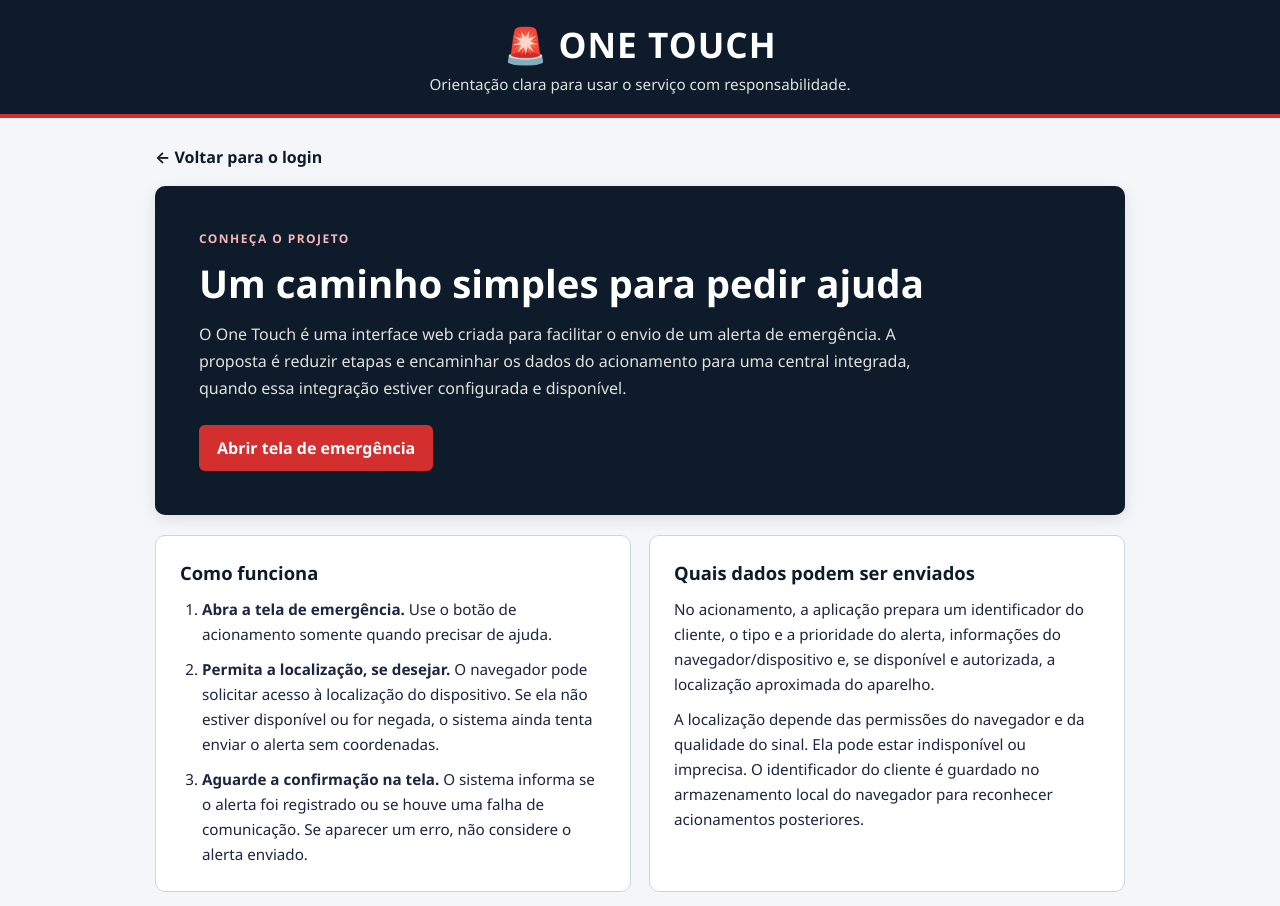
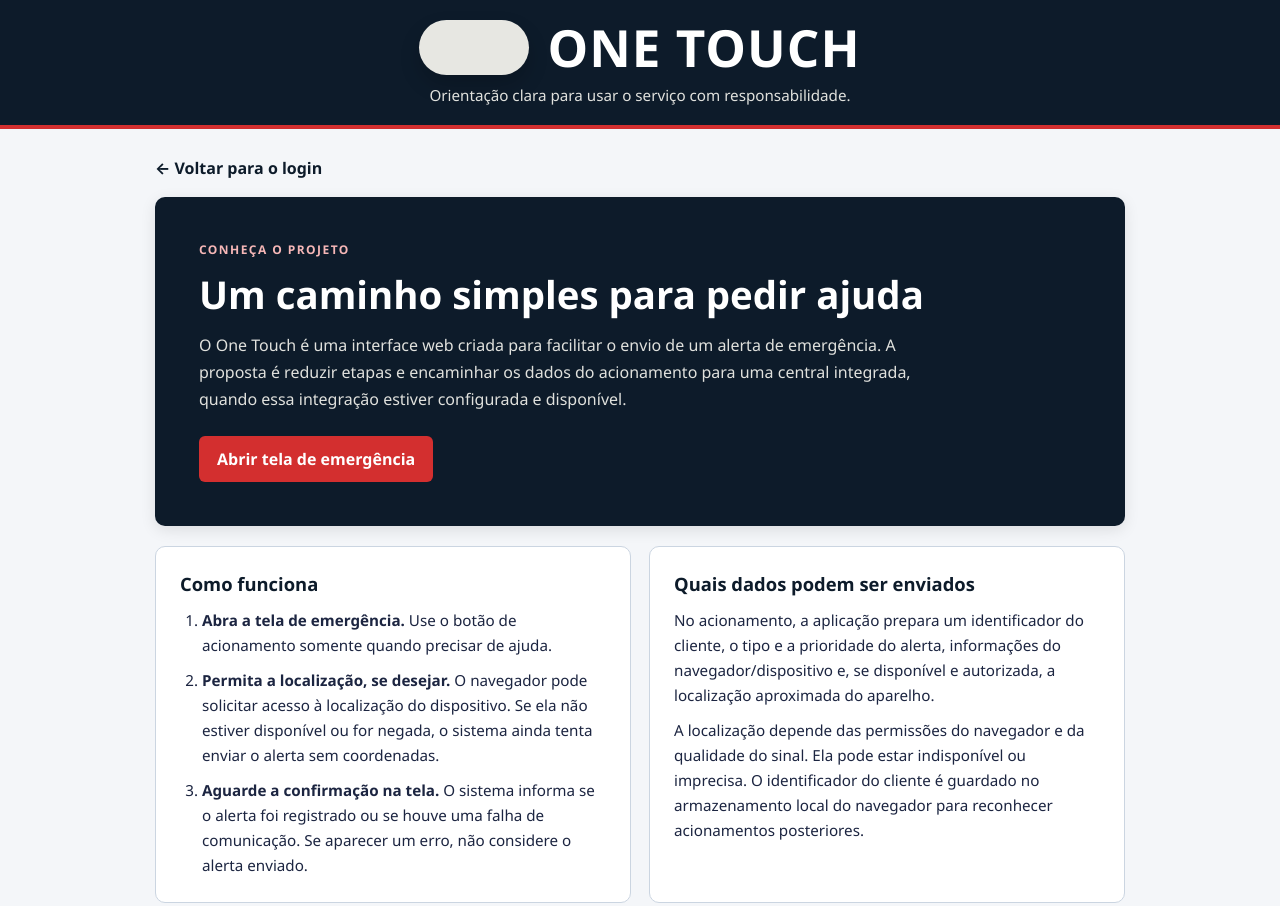
Before and after one commit to sistema-denuncia/sistema-botao, an Electron app: page public/sobre.html in a window 1280 px wide. Shown: the top 906 px of the page. Drawn offline with Linux system fonts and the light colour scheme; grey boxes are pictures that could not be loaded.

Commit message:
Add video background to header and implement gender validation in registration

```diff
--- a/public/css/style.css
+++ b/public/css/style.css
@@ -1,13 +1,30 @@
-.video-background {
-  border-radius: 40px;   /* Define o arredondamento dos cantos */
-  overflow: hidden;      /* Esconde tudo o que tentar "vazar" das bordas */
-  display: inline-block; /* Faz o contêiner se ajustar ao tamanho do vídeo */
-  max-width: 100%;       /* Garante a responsividade */
+.video-background,
+.video-sobre {
+  width: 100px;
+  min-width: 110px;
+  border-radius: 40px;
+  overflow: hidden;
+  display: inline-flex;
+  align-items: center;
+  justify-content: center;
+  background: #E7E7E2;
+  box-shadow: 0 10px 20px rgba(0, 0, 0, 0.18);
 }
 
-.video-background video {
+.video-background video,
+.video-sobre video {
   width: 100%;
-  display: block;        /* Remove espaçamentos indesejados abaixo do vídeo */
+  height: 100%;
+  display: block;
+  object-fit: cover;
+}
+
+.brand-header {
+  display: flex;
+  align-items: center;
+  justify-content: center;
+  gap: 18px;
+  text-align: left;
 }
 
 :root {
@@ -43,16 +60,19 @@ body {
 }
 
 .app-header h1 {
-  font-size: 2.2rem;
+  font-size: clamp(2.2rem, 4vw, 4rem);
   letter-spacing: 1px;
   text-transform: uppercase;
-  font-weight: 800;
+  font-weight: 100;
+  line-height: 1;
+  margin: 0;
+  font-weight: bold;
 }
 
 .app-header .tagline {
   font-size: 0.95rem;
   color: #E0E1DD;
-  margin-top: 6px;
+  margin-top: 10px;
   font-weight: 300;
 }
 
@@ -145,6 +165,18 @@ body {
   font-size: clamp(1.55rem, 2.2vw, 2rem);
   font-weight: 800;
   letter-spacing: 0.04em;
+}
+
+.app-header .login-brand {
+  width: auto;
+  padding-bottom: 0;
+  border-bottom: none;
+  color: #FFFFFF;
+  margin: 0 auto 8px;
+}
+
+.app-header .login-brand span {
+  color: #FFFFFF;
 }
 
 .login-brand video {
--- a/public/sobre.html
+++ b/public/sobre.html
@@ -9,7 +9,14 @@
 </head>
 <body class="about-page">
   <header class="app-header">
-    <h1>🚨 One Touch</h1>
+    <div class="brand-header">
+      <div class="video-background" aria-label="Animação do One Touch">
+        <video autoplay muted loop playsinline preload="metadata" aria-label="Animação do One Touch">
+          <source src="video.mp4" type="video/mp4">
+        </video>
+      </div>
+      <h1>One Touch</h1>
+    </div>
     <p class="tagline">Orientação clara para usar o serviço com responsabilidade.</p>
   </header>
 
```
Also changed, not shown: public/cadastro.html (+9 -2 lines), public/js/cadastro.js (+9 -1 lines), routes/auth.js (+15 -0 lines).
